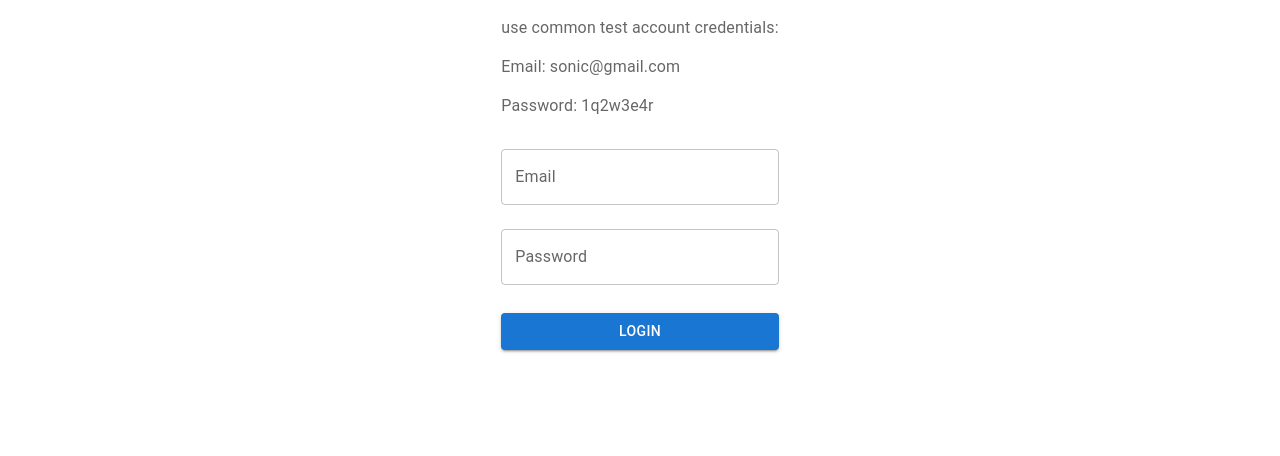
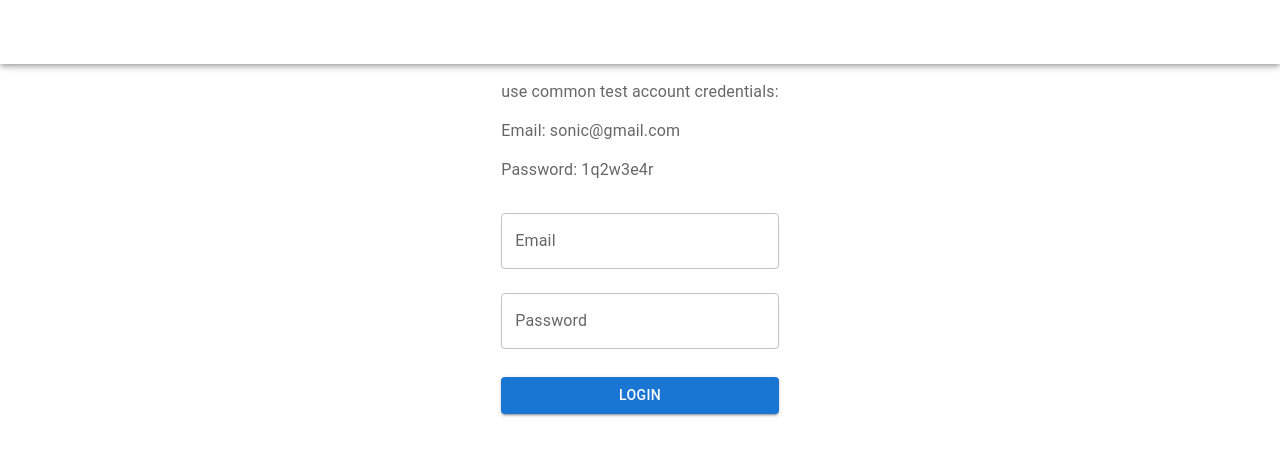
Before and after one commit to AirMous3/TakeoffStaffTest, a React (Create React App) app: page /login in a window 1280 px wide. Shown: the top 456 px of the page. Built offline with nearby package versions, Linux system fonts and the light colour scheme.

Commit message:
add header

```diff
--- a/src/App.tsx
+++ b/src/App.tsx
@@ -4,6 +4,7 @@ import { LoginForm } from "./components/login/LoginForm";
 import { useSelector } from "react-redux";
 import { RootStateType } from "./redux/store/store";
 import { Contacts } from "./components/contacts/Contacts";
+import { Header } from "./components/header/Header";
 
 export const App = () => {
   const userId = useSelector((state: RootStateType) => state.app.userID);
@@ -14,6 +15,7 @@ export const App = () => {
 
   return (
     <div>
+      <Header />
       <Routes>
         <Route
           path="/"
--- a/src/components/contacts/Contacts.tsx
+++ b/src/components/contacts/Contacts.tsx
@@ -1,7 +1,6 @@
 import React, { useEffect } from "react";
 import { useDispatch, useSelector } from "react-redux";
 import { RootStateType } from "../../redux/store/store";
-import { logout } from "../../redux/reducers/appReducer/actions/appActions";
 import ContactsMui from "./ContactsMui";
 import { getContacts } from "../../redux/reducers/contactsReducer/middleware/contactsMiddleware";
 
@@ -15,9 +14,6 @@ export const Contacts = ({ userId }: ContactsProps) => {
   const userContacts = useSelector(
     (state: RootStateType) => state.contacts.items
   );
-  const onLogoutHandler = () => {
-    dispatch(logout());
-  };
 
   useEffect(() => {
     dispatch(getContacts(userId));
@@ -25,8 +21,6 @@ export const Contacts = ({ userId }: ContactsProps) => {
 
   return (
     <div>
-      <h1>contacts</h1>
-      <button onClick={onLogoutHandler}>logout</button>
       <ContactsMui rows={userContacts} />
     </div>
   );
--- /dev/null
+++ b/src/components/header/Header.tsx
@@ -0,0 +1,29 @@
+import { useDispatch, useSelector } from "react-redux";
+import { RootStateType } from "../../redux/store/store";
+import Box from "@mui/material/Box";
+import AppBar from "@mui/material/AppBar/AppBar";
+import Toolbar from "@mui/material/Toolbar/Toolbar";
+import { Button } from "@mui/material";
+import { logout } from "../../redux/reducers/appReducer/actions/appActions";
+
+export const Header = () => {
+  const isLoggedIn = useSelector((state: RootStateType) => state.app.userID);
+  const dispatch = useDispatch();
+  const logOutHandler = () => {
+    dispatch(logout());
+  };
+
+  return (
+    <Box sx={{ flexGrow: 1 }}>
+      <AppBar position="static" color="transparent">
+        <Toolbar style={{ display: "flex", justifyContent: "flex-end" }}>
+          {isLoggedIn && (
+            <Button onClick={() => logOutHandler()} color="inherit">
+              logout
+            </Button>
+          )}
+        </Toolbar>
+      </AppBar>
+    </Box>
+  );
+};
```
